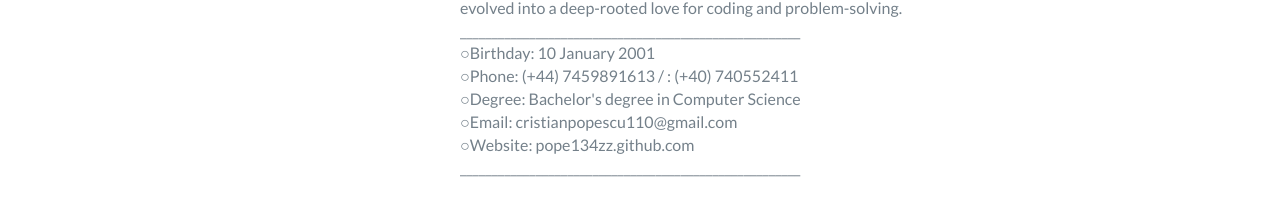
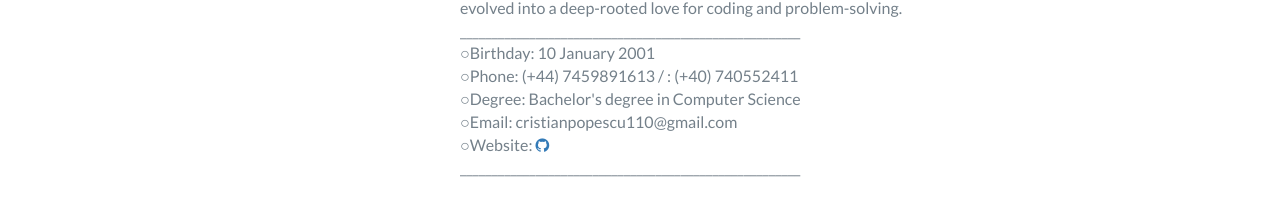
Before and after one commit to Pope134Zz/Pope134Zz.github.io, a website: page index.html in a window 1280 px wide. Shown: the part 924-1148 px from the top of the page. Drawn offline with nearby package versions, Linux system fonts and the light colour scheme.

Commit message:
Update index.html

```diff
--- a/index.html
+++ b/index.html
@@ -80,7 +80,7 @@
 			<p>○Phone: (+44) 7459891613 / : (+40) 740552411</p>
 			<p>○Degree: Bachelor's degree in Computer Science</p>
 			<p>○Email: cristianpopescu110@gmail.com</p>
-			<p>○Website: pope134zz.github.com</p>
+			<p>○Website: <a href="https://github.com/Pope134Zz" target="_blank"><i class="fa fa-github" aria-hidden="true"></i></a></p>
 			<p>______________________________________________________</p>
                 </div>
             </div>
```
